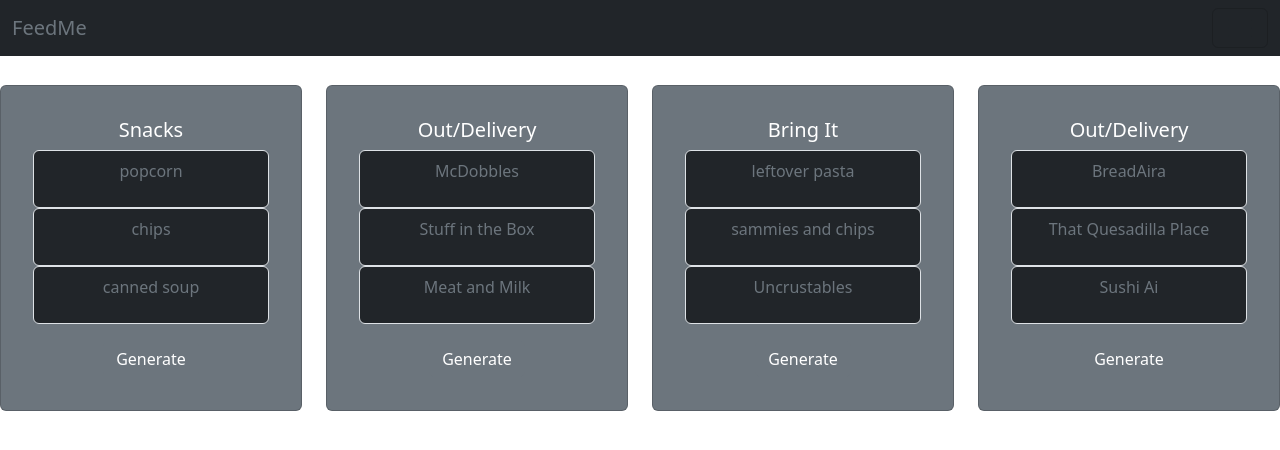
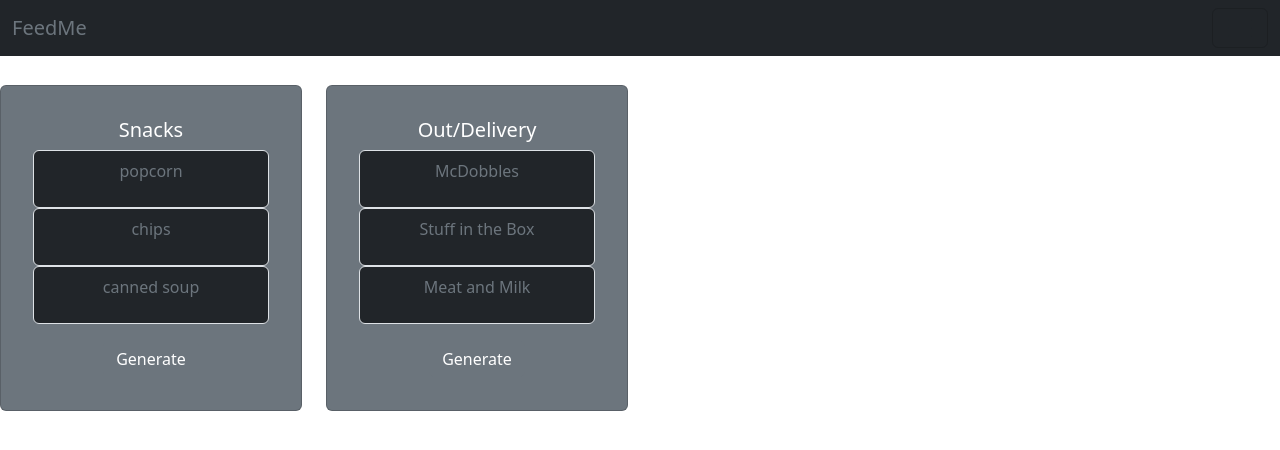
Before and after one commit to pjduri-practice/feedme-react, a React (Create React App) app: page /feedmenow in a window 1280 px wide. Shown: the top 450 px of the page. Built offline with nearby package versions, Linux system fonts and the light colour scheme.

Commit message:
react router installed, feedmenow page assigned to route, displays choicelists based on layout id in props

```diff
--- a/package.json
+++ b/package.json
@@ -9,6 +9,7 @@
     "bootstrap": "^5.3.1",
     "react": "^18.2.0",
     "react-dom": "^18.2.0",
+    "react-router-dom": "^6.15.0",
     "react-scripts": "5.0.1",
     "reactstrap": "^9.2.0",
     "web-vitals": "^2.1.4"
--- a/src/App.js
+++ b/src/App.js
@@ -1,9 +1,7 @@
 import './App.css'
 import FeedMeNow from './pages/FeedMeNow/FeedMeNow'
 import NavBar from './layout/NavBar'
-
-// TODO ChoiceListGroup
-// TODO Navigation
+import { BrowserRouter, Routes, Route } from 'react-router-dom'
 
 function App() {
 
@@ -13,23 +11,12 @@
         <div className='row'>
           <NavBar />
         </div>
+        <BrowserRouter>
+          <Routes>
+            <Route path='/feedmenow' element={<FeedMeNow id={5}/>}/>
+          </Routes>
+        </BrowserRouter>
       </header>
-      <main style={{ marginTop: 85 }}>
-        <div className='row'>
-          <div className='col col-3' >
-            <FeedMeNow id='1' />
-          </div>
-          <div className='col col-3' >
-            <FeedMeNow id='2' />
-          </div>
-          <div className='col col-3' >
-            <FeedMeNow id='3' />
-          </div>
-          <div className='col col-3' >
-            <FeedMeNow id='4' />
-          </div>
-        </div>
-      </main>
     </div>
   )
 }
--- a/src/pages/FeedMeNow/ChoiceList.js
+++ b/src/pages/FeedMeNow/ChoiceList.js
@@ -1,19 +1,21 @@
 import { useState } from "react"
 import { Option } from "./Option"
+import allOptions from '../../components/data/options.json'
 import {
     Card, CardImg, CardText, CardBody,
     CardTitle, CardSubtitle, Button, ListGroup, ListGroupItem
 } from "reactstrap"
 
-export function ChoiceList({
-    choiceList,
-    options,
-    getRandomOption,
-    randomOption,
-    clearRandomOption }) {
+export function ChoiceList({ choiceList }) {
+
+    const [randomOption, setRandomOption] = useState(null)
+    const options = allOptions.filter(o => o.choiceListId == choiceList.id)
+    const getRandomIndex = () => Math.floor(Math.random() * options.length)
+    const getRandomOption = () => { setRandomOption(options[getRandomIndex()]) }
+    const clearRandomOption = () => { setRandomOption(null) }
 
     return (
-        <>
+        <div className='col col-3' >
             <Card
                 body
                 color="secondary"
@@ -42,7 +44,7 @@
                 </CardBody>
                 {randomOption && <CardTitle>{randomOption.name}</CardTitle>}
             </Card>
-        </>
+        </div>
     )
 }
 
--- a/src/pages/FeedMeNow/FeedMeNow.js
+++ b/src/pages/FeedMeNow/FeedMeNow.js
@@ -1,25 +1,12 @@
-import { useState } from "react"
-import allOptions from '../../components/data/options.json'
-import { ChoiceList } from "./ChoiceList"
-import choiceLists from '../../components/data/choice-lists.json'
+import { ChoiceList } from './ChoiceList'
+import allChoiceLists from '../../components/data/choice-lists.json'
 
 export default function FeedMeNow({ id }) {
-
-    const options = allOptions.filter((o) => o.choiceListId == parseInt(id))
-    const choiceList = choiceLists.find(c => c.id === parseInt(id))
-    const [randomOption, setRandomOption] = useState(null)
-    const getRandomIndex = () => Math.floor(Math.random() * options.length)
-    const getRandomOption = () => { setRandomOption(options[getRandomIndex()]) }
-    const clearRandomOption = () => { setRandomOption(null) }
-
+    const choiceLists = allChoiceLists.filter(c => parseInt(c.layout_id) === parseInt(id))
+    console.log(choiceLists)
     return (
-        <>
-            <ChoiceList key={choiceList.id}
-                choiceList={choiceList}
-                options={options}
-                getRandomOption={getRandomOption}
-                randomOption={randomOption}
-                clearRandomOption={clearRandomOption} />
-        </>
+        <div className='row' style={{marginTop: 85}}>
+            {choiceLists.map(c => <ChoiceList key={c.id} choiceList={c}/>)}
+        </div>
     )
 }
```
Also changed, not shown: src/pages/FeedMeNow/ChoiceListGroup.js (added, +27 -0 lines), 1 other file (tests, documents, lock files or other folders).
